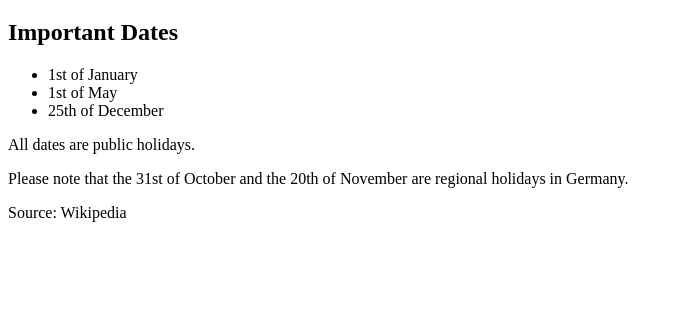
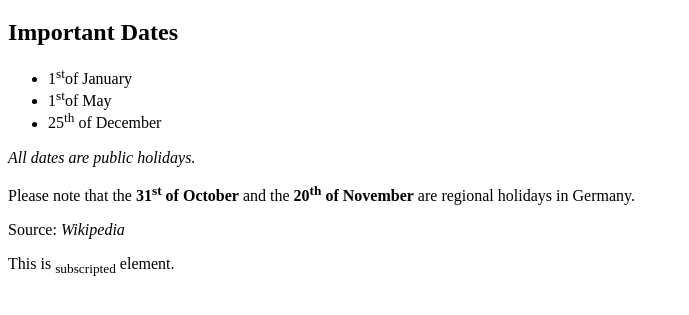
Before and after one commit to fbw-d09/uib-typography-inline-sbrycbc, a website: page index.html in a window 1280 px wide. Shown: the part 61-376 px from the top of the page, without its empty margins (0-689 px from the left). Drawn offline with Linux system fonts and the light colour scheme.

Commit message:
exercise is finished

```diff
--- a/index.html
+++ b/index.html
@@ -16,20 +16,22 @@
     <main>
         <h2>Important Dates</h2>
         <ul>
-            <li>1st of January</li>
-            <li>1st of May</li>
-            <li>25th of December</li>
+            <li>1<sup>st</sup>of January</li>
+            <li>1<sup>st</sup>of May</li>
+            <li>25<sup>th</sup> of December</li>
         </ul>
 
-        <p class="holidays">All dates are public holidays.</p>
+        <p class="holidays"><i>All dates are public holidays.</i></p>
 
         <p class="note">
-            Please note that the 31st of October and the 20th of
-                November are regional holidays in Germany.
+            Please note that the <b>31<sup>st</sup> of October</b> and the <b>20<sup>th</sup> of
+            November</b> are regional holidays in Germany.
         </p>
     </main>
 
     <footer>
-        <p>Source: Wikipedia</p>
+        <p>Source: <i>Wikipedia</i></p>
     </footer>
+
+    <p>This is <sub>subscripted</sub> element.</p>
 </body>
```
